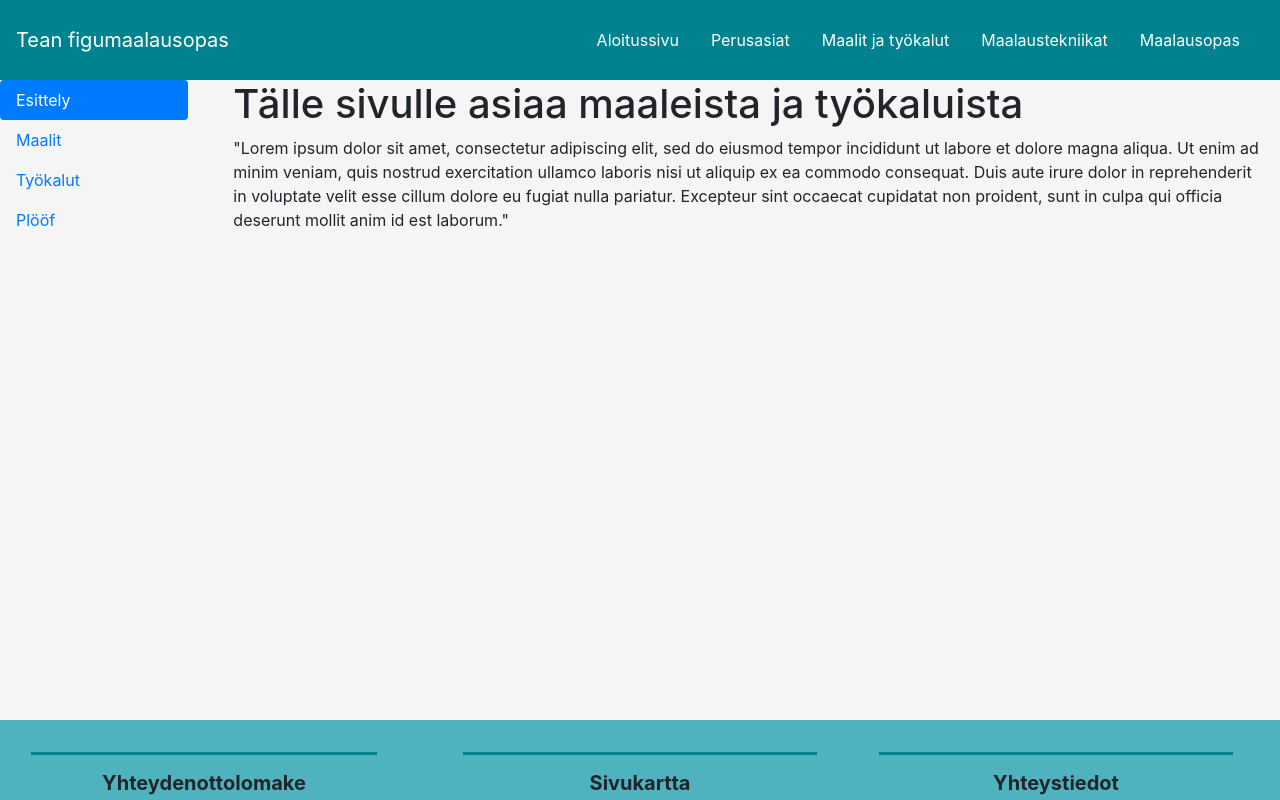
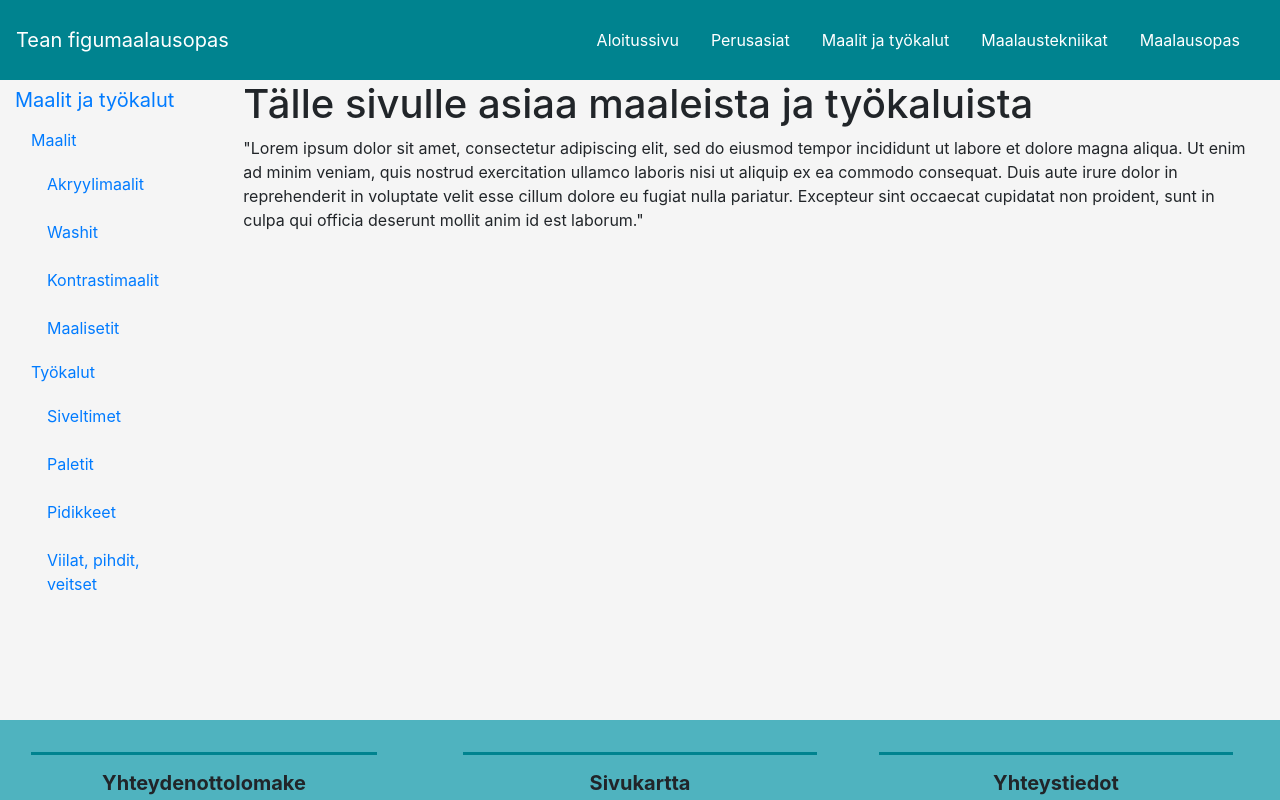
Before and after one commit to TeeRage/WMK_projekti_2021, a React (Create React App) app: page /maalit_ja_tyokalut in a window 1280 px wide. Shown: the top 800 px of the page. Built offline with nearby package versions, Linux system fonts and the light colour scheme.

Commit message:
Maalit ja työkalut -sivuston navigointipalkki

```diff
--- a/src/components/Maalausopas.js
+++ b/src/components/Maalausopas.js
@@ -14,7 +14,7 @@ const Maalausopas = () => (
         <div class="row Maalausopas-tausta">
 
             <div class="col-xs-12 col-sm-6 col-md-3 col-lg-2">
-                <nav id="navbar-maalausopas-id" class="navbar">
+                <nav class="navbar" id="navbar-maalausopas-id">
                     <nav class="nav nav-pills flex-column nav-pills-maalausopas">
                         <a class="navbar-brand navbar-brand-maalausopas" href="/maalausopas">Maalausopas</a>
                         <a class="nav-link" href="/maalausopas#item-1">Vaihe 1: Tarvittavat työkalut</a>
--- a/src/components/Maalaustekniikat.js
+++ b/src/components/Maalaustekniikat.js
@@ -3,7 +3,7 @@
 */
 
 const Maalaustekniikat = () => (
-    <div class="container-fluid px-0">
+    <div class="container-fluid">
         <div class="row Maalit_ja_tyokalut_sisalto">
             <div class="col-3">
                 <div class="nav flex-column nav-pills" id="v-pills-tab" role="tablist" aria-orientation="vertical">
--- a/src/components/Maalit_ja_tyokalut.js
+++ b/src/components/Maalit_ja_tyokalut.js
@@ -3,24 +3,36 @@
 */
 
 const Maalit_ja_tyokalut = () => (
-    <div class="container-fluid px-0">
+    <div class="container-fluid">
         <div class="row Maalit_ja_tyokalut_sisalto">
+            <div class="col-xs-12 col-sm-6 col-md-3 col-lg-2">
+                <ul class="nav list-group flex-column" id="mjt-tab" role="tablist" aria-orientation="vertical">
+                <li>
+                    <a class="navbar-brand navbar-brand-mjt active" href="#item-0" id="mjt-pills-aloitus-tab" data-toggle="tab" role="tab" aria-controls="item-0" aria-selected="true">Maalit ja työkalut</a>
 
-            <div class="col-xs-12 col-sm-6 col-md-3 col-lg-2">
-                <div class="nav flex-column nav-pills" id="v-pills-tab" role="tablist" aria-orientation="vertical">
-                    <a class="nav-link nav-link-color active" id="v-pills-home-tab" data-toggle="pill" href="#v-pills-aloitus" role="tab" aria-controls="v-pills-aloitus" aria-selected="true">Esittely</a>
-                    <a class="nav-link nav-link-color" id="v-pills-profile-tab" data-toggle="pill" href="#v-pills-profile" role="tab" aria-controls="v-pills-profile" aria-selected="false">Maalit</a>
+                    <a class="nav-link" href="#item-1-0" id="mjt-pills-1.0-tab" data-toggle="tab" role="tab" aria-controls="item-1-0" aria-selected="false">Maalit</a>
+                    <li class="nav flex-column nav-pills-mjt-alivalikko">
+                        <a class="nav-link ml-3 my-1" href="#item-1-1" id="mjt-pills-1.1-tab" data-toggle="tab" role="tab" aria-controls="item-1-1" aria-selected="false">Akryylimaalit</a>
+                        <a class="nav-link ml-3 my-1" href="#item-1-2" id="mjt-pills-1.2-tab" data-toggle="tab" role="tab" aria-controls="item-1-2" aria-selected="false">Washit</a>
+                        <a class="nav-link ml-3 my-1" href="#item-1-3" id="mjt-pills-1.3-tab" data-toggle="tab" role="tab" aria-controls="item-1-3" aria-selected="false">Kontrastimaalit</a>
+                        <a class="nav-link ml-3 my-1" href="#item-1-4" id="mjt-pills-1.4-tab" data-toggle="tab" role="tab" aria-controls="item-1-4" aria-selected="false">Maalisetit</a>
+                    </li>
 
-
-                    <a class="nav-link nav-link-color" id="v-pills-messages-tab" data-toggle="pill" href="#v-pills-messages" role="tab" aria-controls="v-pills-messages" aria-selected="false">Työkalut</a>
-                    <a class="nav-link nav-link-color" id="v-pills-settings-tab" data-toggle="pill" href="#v-pills-settings" role="tab" aria-controls="v-pills-settings" aria-selected="false">Plööf</a>
-                </div>
+                    <a class="nav-link" href="#item-2-0" id="mjt-pills-2.0-tab" data-toggle="tab" role="tab" aria-controls="item-2-0" aria-selected="false">Työkalut</a>
+                    <div class="nav flex-column nav-pills-mjt-alivalikko">
+                        <a class="nav-link ml-3 my-1" href="#item-2-1" id="mjt-pills-2.1-tab" data-toggle="tab" role="tab" aria-controls="item-2-1" aria-selected="false">Siveltimet</a>
+                        <a class="nav-link ml-3 my-1" href="#item-2-2" id="mjt-pills-2.2-tab" data-toggle="tab" role="tab" aria-controls="item-2-2" aria-selected="false">Paletit</a>
+                        <a class="nav-link ml-3 my-1" href="#item-2-3" id="mjt-pills-2.3-tab" data-toggle="tab" role="tab" aria-controls="item-2-3" aria-selected="false">Pidikkeet</a>
+                        <a class="nav-link ml-3 my-1" href="#item-2-4" id="mjt-pills-2.4-tab" data-toggle="tab" role="tab" aria-controls="item-2-4" aria-selected="false">Viilat, pihdit, veitset</a>
+                    </div>
+                    </li>
+                </ul>
             </div>
 
             <div class="col-xs-12 col-sm-6 col-md-9 col-lg-10">
                 <div class="col-12">
-                    <div class="tab-content" id="v-pills-tabContent">
-                        <div class="tab-pane fade show active" id="v-pills-aloitus" role="tabpanel" aria-labelledby="v-pills-home-tab">
+                    <div class="tab-content" id="mjt-tabContent">
+                        <div class="tab-pane fade show active" id="item-0" role="tabpanel" aria-labelledby="mjt-pills-aloitus-tab">
                             <h1>Tälle sivulle asiaa maaleista ja työkaluista</h1>
                             <p> "Lorem ipsum dolor sit amet, consectetur adipiscing elit, sed do eiusmod tempor incididunt ut labore et dolore magna aliqua.
                             Ut enim ad minim veniam, quis nostrud exercitation ullamco laboris nisi ut aliquip ex ea commodo consequat.
@@ -28,7 +40,7 @@ const Maalit_ja_tyokalut = () => (
                             Excepteur sint occaecat cupidatat non proident, sunt in culpa qui officia deserunt mollit anim id est laborum."
                             </p>
                         </div>
-                        <div class="tab-pane fade" id="v-pills-profile" role="tabpanel" aria-labelledby="v-pills-profile-tab">
+                        <div class="tab-pane fade" id="item-1-0" role="tabpanel" aria-labelledby="mjt-pills-1.0-tab">
                             <h1>Maalit</h1>
                             <p> "Lorem ipsum dolor sit amet, consectetur adipiscing elit, sed do eiusmod tempor incididunt ut labore et dolore magna aliqua.
                             Ut enim ad minim veniam, quis nostrud exercitation ullamco laboris nisi ut aliquip ex ea commodo consequat.
@@ -36,7 +48,39 @@ const Maalit_ja_tyokalut = () => (
                             Excepteur sint occaecat cupidatat non proident, sunt in culpa qui officia deserunt mollit anim id est laborum."
                             </p>
                         </div>
-                        <div class="tab-pane fade" id="v-pills-messages" role="tabpanel" aria-labelledby="v-pills-messages-tab">
+                        <div class="tab-pane fade" id="item-1-1" role="tabpanel" aria-labelledby="mjt-pills-1.1-tab">
+                            <h1>Akryylimaalit</h1>
+                            <p> "Lorem ipsum dolor sit amet, consectetur adipiscing elit, sed do eiusmod tempor incididunt ut labore et dolore magna aliqua.
+                            Ut enim ad minim veniam, quis nostrud exercitation ullamco laboris nisi ut aliquip ex ea commodo consequat.
+                            Duis aute irure dolor in reprehenderit in voluptate velit esse cillum dolore eu fugiat nulla pariatur.
+                            Excepteur sint occaecat cupidatat non proident, sunt in culpa qui officia deserunt mollit anim id est laborum."
+                            </p>
+                        </div>
+                        <div class="tab-pane fade" id="item-1-2" role="tabpanel" aria-labelledby="mjt-pills-1.2-tab">
+                            <h1>Washit</h1>
+                            <p> "Lorem ipsum dolor sit amet, consectetur adipiscing elit, sed do eiusmod tempor incididunt ut labore et dolore magna aliqua.
+                            Ut enim ad minim veniam, quis nostrud exercitation ullamco laboris nisi ut aliquip ex ea commodo consequat.
+                            Duis aute irure dolor in reprehenderit in voluptate velit esse cillum dolore eu fugiat nulla pariatur.
+                            Excepteur sint occaecat cupidatat non proident, sunt in culpa qui officia deserunt mollit anim id est laborum."
+                            </p>
+                        </div>
+                        <div class="tab-pane fade" id="item-1-3" role="tabpanel" aria-labelledby="mjt-pills-1.3-tab">
+                            <h1>Kontrastimaalit</h1>
+                            <p> "Lorem ipsum dolor sit amet, consectetur adipiscing elit, sed do eiusmod tempor incididunt ut labore et dolore magna aliqua.
+                            Ut enim ad minim veniam, quis nostrud exercitation ullamco laboris nisi ut aliquip ex ea commodo consequat.
+                            Duis aute irure dolor in reprehenderit in voluptate velit esse cillum dolore eu fugiat nulla pariatur.
+                            Excepteur sint occaecat cupidatat non proident, sunt in culpa qui officia deserunt mollit anim id est laborum."
+                            </p>
+                        </div>
+                        <div class="tab-pane fade" id="item-1-4" role="tabpanel" aria-labelledby="mjt-pills-1.4-tab">
+                            <h1>Maalisetit</h1>
+                            <p> "Lorem ipsum dolor sit amet, consectetur adipiscing elit, sed do eiusmod tempor incididunt ut labore et dolore magna aliqua.
+                            Ut enim ad minim veniam, quis nostrud exercitation ullamco laboris nisi ut aliquip ex ea commodo consequat.
+                            Duis aute irure dolor in reprehenderit in voluptate velit esse cillum dolore eu fugiat nulla pariatur.
+                            Excepteur sint occaecat cupidatat non proident, sunt in culpa qui officia deserunt mollit anim id est laborum."
+                            </p>
+                        </div>
+                        <div class="tab-pane fade" id="item-2-0" role="tabpanel" aria-labelledby="mjt-pills-2.0-tab">
                             <h1>Työkalut</h1>
                             <p> "Lorem ipsum dolor sit amet, consectetur adipiscing elit, sed do eiusmod tempor incididunt ut labore et dolore magna aliqua.
                             Ut enim ad minim veniam, quis nostrud exercitation ullamco laboris nisi ut aliquip ex ea commodo consequat.
@@ -44,8 +88,32 @@ const Maalit_ja_tyokalut = () => (
                             Excepteur sint occaecat cupidatat non proident, sunt in culpa qui officia deserunt mollit anim id est laborum."
                             </p>
                         </div>
-                        <div class="tab-pane fade" id="v-pills-settings" role="tabpanel" aria-labelledby="v-pills-settings-tab">
-                            <h1>Plööf</h1>
+                        <div class="tab-pane fade" id="item-2-1" role="tabpanel" aria-labelledby="mjt-pills-2.1-tab">
+                            <h1>Siveltimet</h1>
+                            <p> "Lorem ipsum dolor sit amet, consectetur adipiscing elit, sed do eiusmod tempor incididunt ut labore et dolore magna aliqua.
+                            Ut enim ad minim veniam, quis nostrud exercitation ullamco laboris nisi ut aliquip ex ea commodo consequat.
+                            Duis aute irure dolor in reprehenderit in voluptate velit esse cillum dolore eu fugiat nulla pariatur.
+                            Excepteur sint occaecat cupidatat non proident, sunt in culpa qui officia deserunt mollit anim id est laborum."
+                            </p>
+                        </div>
+                        <div class="tab-pane fade" id="item-2-2" role="tabpanel" aria-labelledby="mjt-pills-2.2-tab">
+                            <h1>Paletit</h1>
+                            <p> "Lorem ipsum dolor sit amet, consectetur adipiscing elit, sed do eiusmod tempor incididunt ut labore et dolore magna aliqua.
+                            Ut enim ad minim veniam, quis nostrud exercitation ullamco laboris nisi ut aliquip ex ea commodo consequat.
+                            Duis aute irure dolor in reprehenderit in voluptate velit esse cillum dolore eu fugiat nulla pariatur.
+                            Excepteur sint occaecat cupidatat non proident, sunt in culpa qui officia deserunt mollit anim id est laborum."
+                            </p>
+                        </div>
+                        <div class="tab-pane fade" id="item-2-3" role="tabpanel" aria-labelledby="mjt-pills-2.3-tab">
+                            <h1>Pidikkeet</h1>
+                            <p> "Lorem ipsum dolor sit amet, consectetur adipiscing elit, sed do eiusmod tempor incididunt ut labore et dolore magna aliqua.
+                            Ut enim ad minim veniam, quis nostrud exercitation ullamco laboris nisi ut aliquip ex ea commodo consequat.
+                            Duis aute irure dolor in reprehenderit in voluptate velit esse cillum dolore eu fugiat nulla pariatur.
+                            Excepteur sint occaecat cupidatat non proident, sunt in culpa qui officia deserunt mollit anim id est laborum."
+                            </p>
+                        </div>
+                        <div class="tab-pane fade" id="item-2-4" role="tabpanel" aria-labelledby="mjt-pills-2.4-tab">
+                            <h1>Viilat, pihdit, veitset</h1>
                             <p> "Lorem ipsum dolor sit amet, consectetur adipiscing elit, sed do eiusmod tempor incididunt ut labore et dolore magna aliqua.
                             Ut enim ad minim veniam, quis nostrud exercitation ullamco laboris nisi ut aliquip ex ea commodo consequat.
                             Duis aute irure dolor in reprehenderit in voluptate velit esse cillum dolore eu fugiat nulla pariatur.
```
